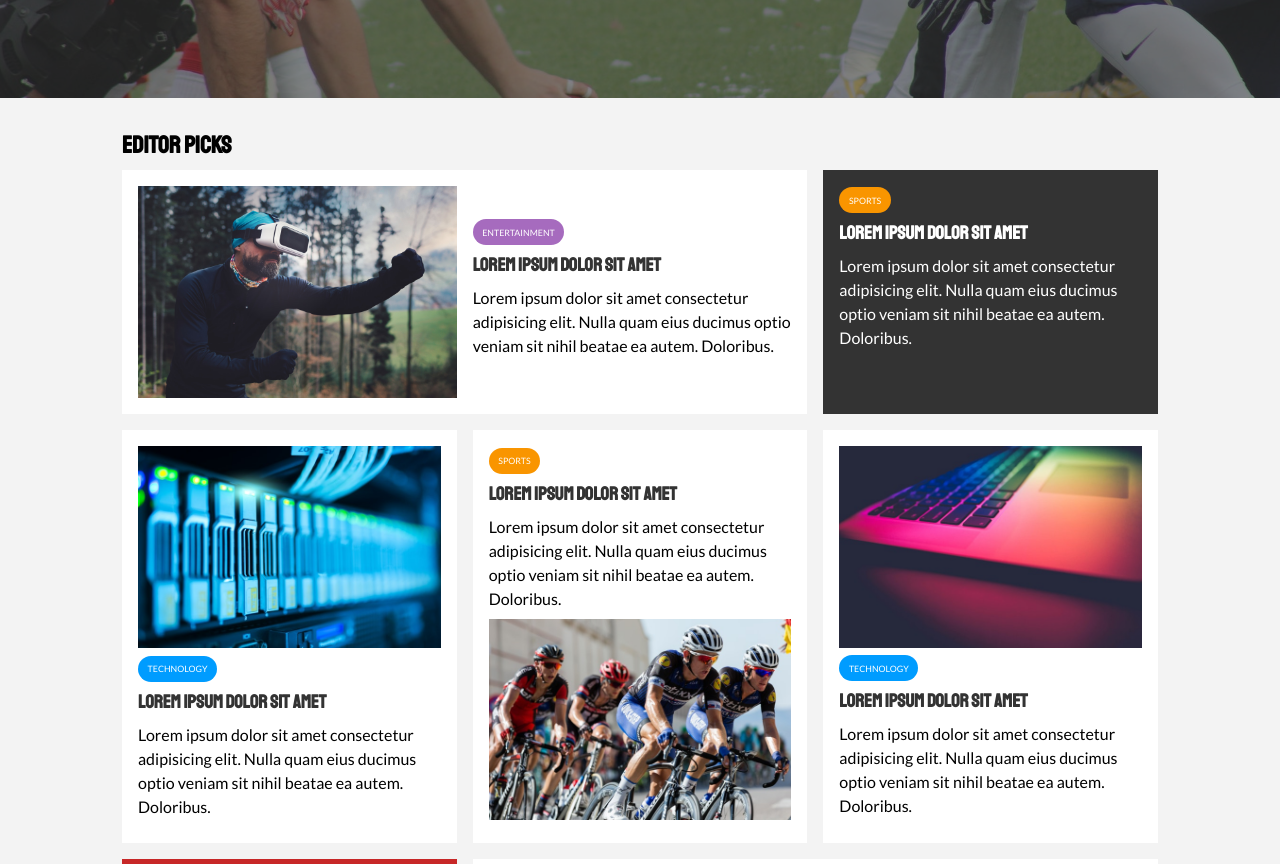
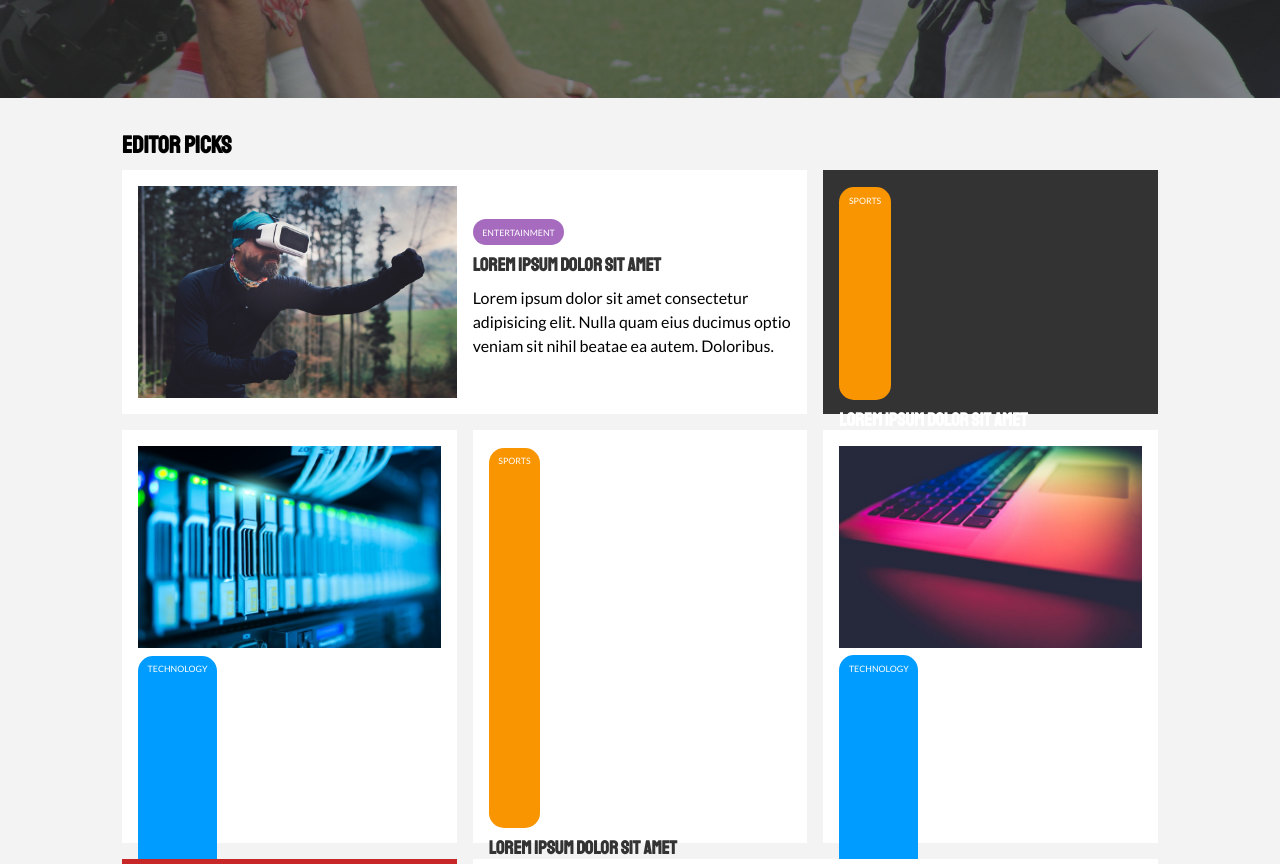
Before and after one commit to guilherme-ro/NewsGrid, a plain HTML site: page index.html in a window 1280 px wide. Shown: the part 440-1304 px from the top of the page. Drawn offline with Linux system fonts and the light colour scheme.

Commit message:
Updated Mobile Styles in index.html

```diff
--- a/css/style.css
+++ b/css/style.css
@@ -52,7 +52,7 @@ h1, h2, h3, h4, h5, h6 {
   max-width: var(--max-width);
   margin: auto;
   padding: 0 2rem;
-  overflow: hidden;
+  overflow: auto;
 }
 
 .category {
@@ -63,6 +63,7 @@ h1, h2, h3, h4, h5, h6 {
   padding: 0.4rem 0.6rem;
   border-radius: 15px;
   margin-bottom: 0.5rem;
+  height: 100%;
 }
 
 .category-sports { background: var(--sports-color) }
```
